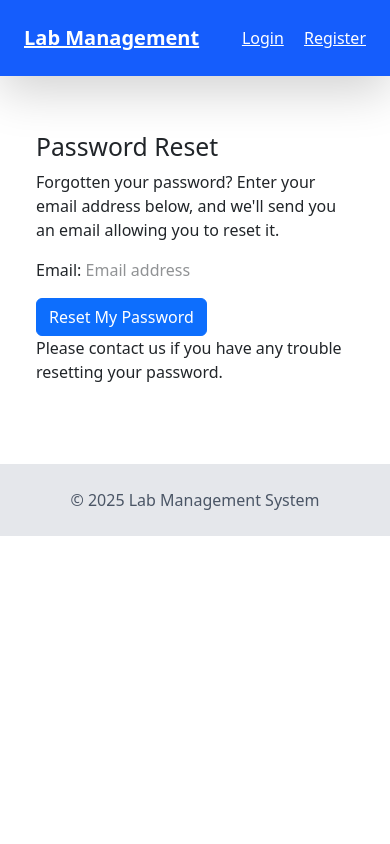
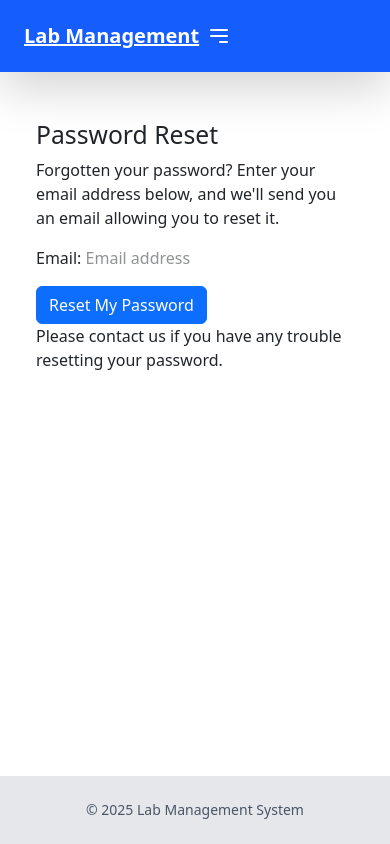
Before and after one commit to ayubsoft254/lab_mgmt_sys, a Django app: page /accounts/password/reset/ in a window 390 px wide. Run offline with Django 5.2, Linux system fonts and the light colour scheme; some libraries are stand-ins or nearby versions.

Commit message:
feat: enhance user interface with responsive mobile navigation and improved styling

```diff
--- a/booking/forms.py
+++ b/booking/forms.py
@@ -121,7 +121,6 @@ class CustomUserCreationForm(forms.ModelForm):
     ROLE_CHOICES = [
         ('student', 'Student'),
         ('lecturer', 'Lecturer'),
-        ('admin', 'Admin'),
     ]
 
     password1 = forms.CharField(label='Password', widget=forms.PasswordInput)
--- a/templates/base.html
+++ b/templates/base.html
@@ -7,24 +7,38 @@
     <title>{% block title %}Lab Management System{% endblock %}</title>
     <script src="https://cdn.jsdelivr.net/npm/@tailwindcss/browser@4"></script>
     <link href="https://cdn.jsdelivr.net/npm/bootstrap@5.3.3/dist/css/bootstrap.min.css" rel="stylesheet" integrity="sha384-QWTKZyjpPEjISv5WaRU9OFeRpok6YctnYmDr5pNlyT2bRjXh0JMhjY6hW+ALEwIH" crossorigin="anonymous">
+    <style>
+        @media (max-width: 768px) {
+            .mobile-menu-hidden {
+                display: none;
+            }
+        }
+    </style>
+</head>
+<body class="bg-gray-100 min-h-screen flex flex-col">
+    <nav class="bg-blue-600 text-white shadow-lg">
+        <div class="container px-4 mx-auto">
+            <div class="flex flex-wrap justify-between items-center py-3">
+                <div class="flex items-center">
+                    <a href="{% url 'home' %}" class="text-xl font-bold text-white">Lab Management</a>
+                    <button id="mobile-menu-button" class="ml-4 md:hidden p-2 rounded text-white hover:bg-blue-700 focus:outline-none">
+                        <svg class="w-6 h-6" fill="none" stroke="currentColor" viewBox="0 0 24 24" xmlns="http://www.w3.org/2000/svg">
+                            <path stroke-linecap="round" stroke-linejoin="round" stroke-width="2" d="M4 6h16M4 12h16m-7 6h7"></path>
+                        </svg>
+                    </button>
+                </div>
 
-
-</head>
-<body class="bg-gray-100 min-h-screen">
-    <nav class="bg-blue-600 text-white shadow-lg">
-        <div class="container mx-auto px-4">
-            <div class="flex justify-between items-center py-4">
-                <a href="{% url 'home' %}" class="text-xl font-bold text-white">Lab Management</a>
-                <div class="space-x-4">
+                <!-- Desktop Navigation -->
+                <div class="hidden md:flex space-x-4 items-center">
                     {% if user.is_authenticated %}
-                        <a href="{% url 'lab_list' %}" class="text-white hover:text-blue-200">Labs</a>
+                        <a href="{% url 'lab_list' %}" class="text-white hover:text-blue-200 text-sm lg:text-base">Labs</a>
                         {% if user.is_lecturer %}
-                            <a href="{% url 'lecturer_booking' %}" class="text-white hover:text-blue-200">Book Lab Session</a>
+                            <a href="{% url 'lecturer_booking' %}" class="text-white hover:text-blue-200 text-sm lg:text-base">Book Lab</a>
                         {% endif %}
                         {% if user.is_admin %}
-                            <a href="{% url 'admin_dashboard' %}" class="text-white hover:text-blue-200">Admin Dashboard</a>
+                            <a href="{% url 'admin_dashboard' %}" class="text-white hover:text-blue-200 text-sm lg:text-base">Admin</a>
                         {% endif %}
-                        <a href="{% url 'notification_list' %}" class="text-white hover:text-blue-200 relative">
+                        <a href="{% url 'notification_list' %}" class="text-white hover:text-blue-200 relative text-sm lg:text-base">
                             Notifications
                             {% if unread_notifications_count > 0 %}
                                 <span class="absolute -top-1 -right-2 bg-red-500 text-white text-xs rounded-full h-4 w-4 flex items-center justify-center">
@@ -32,22 +46,54 @@
                                 </span>
                             {% endif %}
                         </a>
-                        <a href="{% url 'account_logout' %}" class="text-white hover:text-blue-200">Logout</a>
-                        <span class="text-blue-200">{{ user.username }}</span>
+                        <a href="{% url 'account_logout' %}" class="text-white hover:text-blue-200 text-sm lg:text-base">Logout</a>
+                        <span class="text-blue-200 text-sm lg:text-base">{{ user.username }}</span>
                     {% else %}
-                        <a href="{% url 'account_login' %}" class="text-white hover:text-blue-200">Login</a>
-                        <a href="{% url 'account_signup' %}" class="text-white hover:text-blue-200">Register</a>
+                        <a href="{% url 'account_login' %}" class="text-white hover:text-blue-200 text-sm lg:text-base">Login</a>
+                        <a href="{% url 'account_signup' %}" class="text-white hover:text-blue-200 text-sm lg:text-base">Register</a>
+                    {% endif %}
+                </div>
+            </div>
+
+            <!-- Mobile Navigation Menu -->
+            <div id="mobile-menu" class="mobile-menu-hidden w-full py-2 mt-2 border-t border-blue-500 md:hidden">
+                <div class="flex flex-col space-y-3">
+                    {% if user.is_authenticated %}
+                        <a href="{% url 'lab_list' %}" class="text-white hover:text-blue-200 block py-1">Labs</a>
+                        {% if user.is_lecturer %}
+                            <a href="{% url 'lecturer_booking' %}" class="text-white hover:text-blue-200 block py-1">Book Lab Session</a>
+                        {% endif %}
+                        {% if user.is_admin %}
+                            <a href="{% url 'admin_dashboard' %}" class="text-white hover:text-blue-200 block py-1">Admin Dashboard</a>
+                        {% endif %}
+                        <a href="{% url 'notification_list' %}" class="text-white hover:text-blue-200 flex items-center py-1">
+                            Notifications
+                            {% if unread_notifications_count > 0 %}
+                                <span class="ml-2 bg-red-500 text-white text-xs rounded-full h-4 w-4 flex items-center justify-center">
+                                    {{ unread_notifications_count }}
+                                </span>
+                            {% endif %}
+                        </a>
+                        <div class="flex justify-between items-center py-1">
+                            <span class="text-blue-200">{{ user.username }}</span>
+                            <a href="{% url 'account_logout' %}" class="text-white hover:text-blue-200">Logout</a>
+                        </div>
+                    {% else %}
+                        <div class="flex space-x-4 py-1">
+                            <a href="{% url 'account_login' %}" class="text-white hover:text-blue-200">Login</a>
+                            <a href="{% url 'account_signup' %}" class="text-white hover:text-blue-200">Register</a>
+                        </div>
                     {% endif %}
                 </div>
             </div>
         </div>
     </nav>
 
-    <div class="container mx-auto px-4 py-8">
+    <main class="container px-4 py-6 mx-auto flex-grow">
         {% if messages %}
             <div class="mb-4">
                 {% for message in messages %}
-                    <div class="p-4 mb-2 rounded-md {% if message.tags == 'error' %}bg-red-100 text-red-700{% elif message.tags == 'success' %}bg-green-100 text-green-700{% else %}bg-blue-100 text-blue-700{% endif %}">
+                    <div class="p-3 mb-2 rounded-md {% if message.tags == 'error' %}bg-red-100 text-red-700{% elif message.tags == 'success' %}bg-green-100 text-green-700{% else %}bg-blue-100 text-blue-700{% endif %}">
                         {{ message }}
                     </div>
                 {% endfor %}
@@ -55,10 +101,10 @@
         {% endif %}
 
         {% block content %}{% endblock %}
-    </div>
+    </main>
 
-    <footer class="bg-gray-200 py-4 mt-8">
-        <div class="container mx-auto px-4 text-center text-gray-600">
+    <footer class="bg-gray-200 py-4 mt-auto">
+        <div class="container mx-auto px-4 text-center text-gray-600 text-sm">
             &copy; {% now "Y" %} Lab Management System
         </div>
     </footer>
@@ -66,5 +112,13 @@
     <script src="https://cdn.jsdelivr.net/npm/bootstrap@5.2.3/dist/js/bootstrap.bundle.min.js"
         integrity="sha384-kenU1KFdBIe4zVF0s0G1M5b4hcpxyD9F7jL+jjXkk+Q2h455rYXK/7HAuoJl+0I4"
         crossorigin="anonymous"></script>
+
+    <script>
+        // Mobile menu toggle
+        document.getElementById('mobile-menu-button').addEventListener('click', function() {
+            const mobileMenu = document.getElementById('mobile-menu');
+            mobileMenu.classList.toggle('mobile-menu-hidden');
+        });
+    </script>
 </body>
 </html>
```
